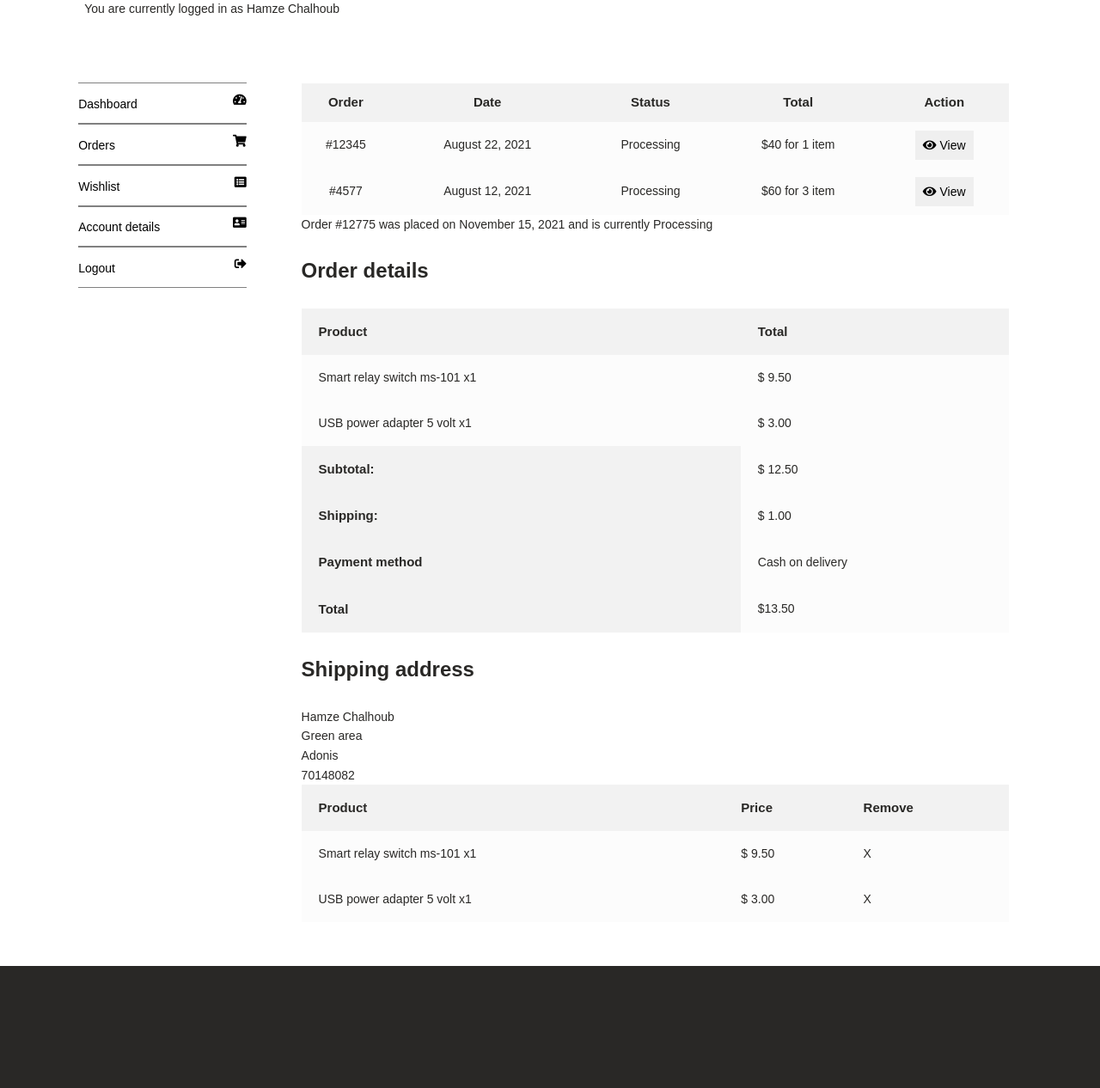
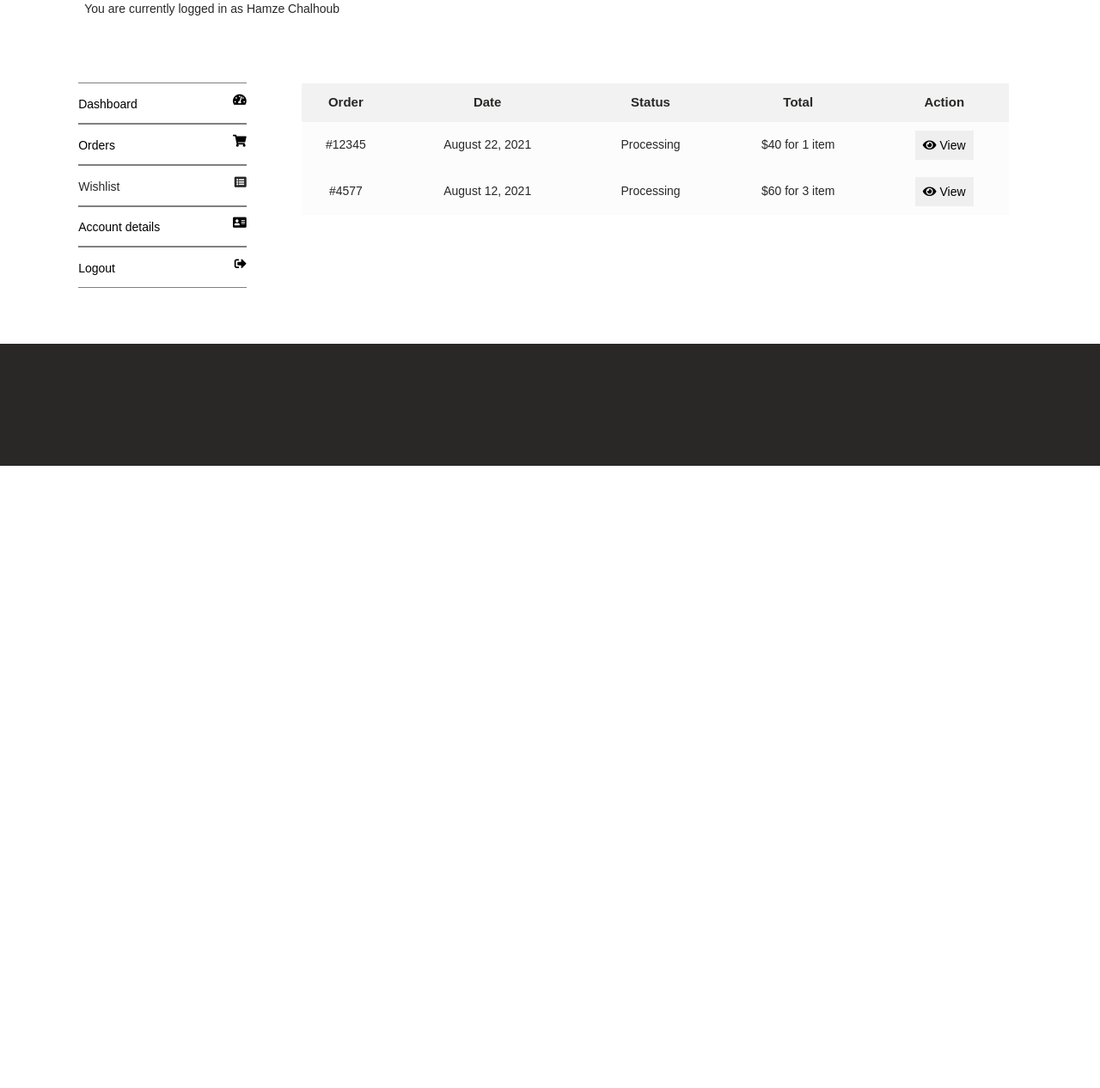
Before and after one commit to youdass101/doobara, a Django app: page /myaccount in a window 1280 px wide. Shown: the part 244-1510 px from the top of the page at 86% size. After the commit the page ends 786 px from the top, so only its background shows below. Run offline with Django 3.2, Linux system fonts and the light colour scheme.

Commit message:
working on accout js load

```diff
--- a/doobarashop/static/doobarashop/main.js
+++ b/doobarashop/static/doobarashop/main.js
@@ -20,8 +20,22 @@ document.addEventListener('DOMContentLoaded', function(){
     var search_nav = document.getElementById('search-box-nav');
     var menu_nav = document.getElementById('navigation-menu');
     var cart_nav = document.getElementById('cart-nav');
-    var mobile_menu_btn_nav = document.getElementById('mobile-menu-btn')
-    var mobile_nav = document.getElementById('navigation-mobile')
+    var mobile_menu_btn_nav = document.getElementById('mobile-menu-btn');
+    var mobile_nav = document.getElementById('navigation-mobile');
+
+    // Display account to none
+    function account_default() {
+        document.getElementById('account-whishlist').classList.toggle('show', false)
+        document.getElementById('my-account-dashboard').style.display = 'none'
+        document.getElementById('account-details').classList.toggle('show', false)
+        document.getElementById('view-order').classList.toggle("show",false)
+    }
+    //Navigation menu whishlistbutton
+    document.getElementById('account-whishlist').onclick = () => {
+        account_default()
+        document.getElementById('account-wish-list').classList.toggle('show')
+
+    }
 
     // Sticky is Number
     // Get the offset position of the navbar Assign to var
--- a/doobarashop/static/doobarashop/sass/components/account/_account-order-view.scss
+++ b/doobarashop/static/doobarashop/sass/components/account/_account-order-view.scss
@@ -1,6 +1,6 @@
 // account view single order data
 #view-order {
-    display: block;
+    display: none;
     p {
         padding: 0;
         margin: 0;
--- a/doobarashop/static/doobarashop/sass/components/account/_account-wishlist.scss
+++ b/doobarashop/static/doobarashop/sass/components/account/_account-wishlist.scss
@@ -2,5 +2,5 @@
 
 #account-wish-list {
     @extend #view-order;
-    display: block;
+    display: none;
 }
--- a/doobarashop/static/doobarashop/style.css
+++ b/doobarashop/static/doobarashop/style.css
@@ -1271,7 +1271,7 @@ form.search-site button {
   }
 }
 #my-account-container #view-order, #my-account-container #account-wish-list {
-  display: block;
+  display: none;
 }
 #my-account-container #view-order p, #my-account-container #account-wish-list p {
   padding: 0;
@@ -1289,7 +1289,7 @@ form.search-site button {
   padding: 15px 0 15px 20px;
 }
 #my-account-container #account-wish-list {
-  display: block;
+  display: none;
 }
 #my-account-container #account-detail {
   display: none;
--- a/doobarashop/templates/doobarashop/account.html
+++ b/doobarashop/templates/doobarashop/account.html
@@ -12,10 +12,10 @@ My Account
     <!-- User account board menu navigator -->
     <div class="my-account-navigation">
         <ul>
-            <li><a href="#">Dashboard <i class="fas fa-tachometer-alt"></i></a></li>
-            <li><a href="#">Orders <i class="fas fa-shopping-cart"></i></a></li>
-            <li><a href="#"> Wishlist <i class="fas fa-list-alt"></i></a></li>
-            <li><a href="#"> Account details <i class="fas fa-address-card"></i></a></li>
+            <li><a id="account-dash" href="#">Dashboard <i class="fas fa-tachometer-alt"></i></a></li>
+            <li><a id="account-orders" href="#">Orders <i class="fas fa-shopping-cart"></i></a></li>
+            <li><a id="account-whishlist"> Wishlist <i class="fas fa-list-alt"></i></a></li>
+            <li><a id="account-edit" href="#"> Account details <i class="fas fa-address-card"></i></a></li>
             <li><a href="#">Logout <i class="fas fa-sign-out-alt"></i></a></li>
         </ul>
     </div>
```
